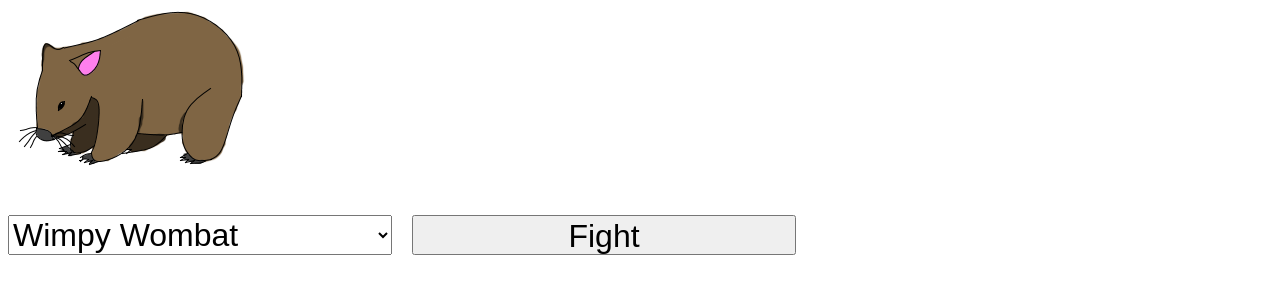
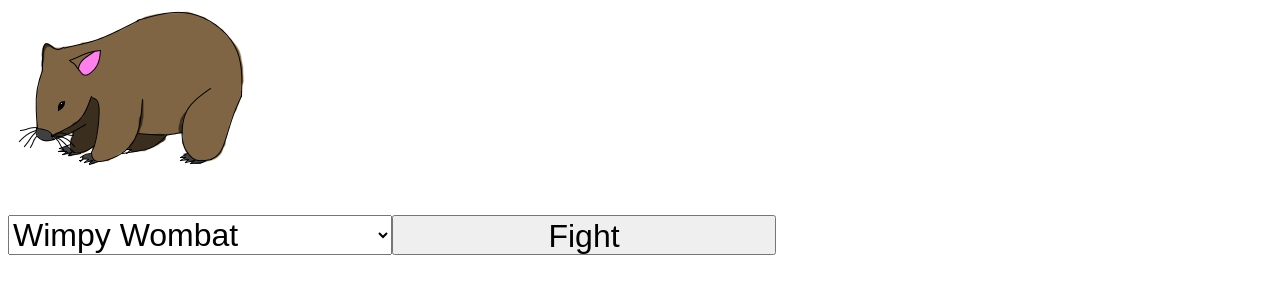
Before and after one commit to jwheatonumich/Basic-RPG, a plain HTML site: page battle/battle-select.html in a window 1280 px wide. Shown: the part 76-370 px from the top of the page. Drawn offline with Linux system fonts and the light colour scheme.

Commit message:
Updated button spacing on battle selection tab

```diff
--- a/battle/battle-select.html
+++ b/battle/battle-select.html
@@ -17,8 +17,10 @@
 
             <div id="game-div">
                 <img id="enemy-image" alt = "Enemy" src="./wimpy-wombat.png"><br>
-                <select id="enemies" name="enemies" onChange="selectImage();"></select>
-                <button id="startBattle" onclick="startBattle()">Fight</button>
+                <div id="control-div">
+                    <select id="enemies" name="enemies" onChange="selectImage();"></select>
+                    <button id="startBattle" onclick="startBattle()">Fight</button>
+                </div>
             </div>
         </div>
     </body>
--- a/battle/battle-styles.css
+++ b/battle/battle-styles.css
@@ -23,6 +23,11 @@
     display:inline;
 }
 
+#control-div{
+    display:grid;
+    grid-template-columns:1fr 1fr;
+}
+
 #battle-text-div{
     border: 2px solid red;
     width: 500px;
```
